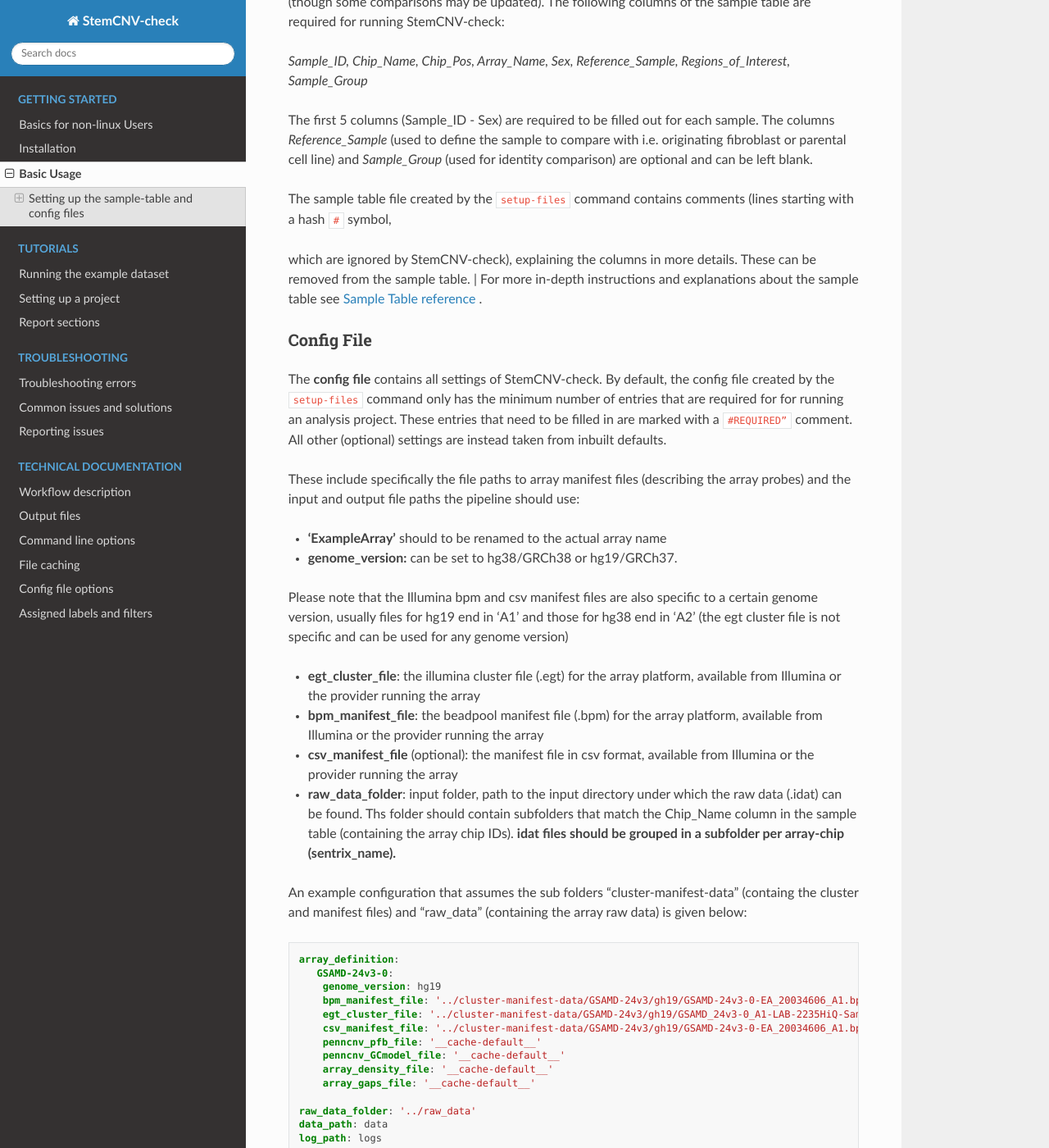
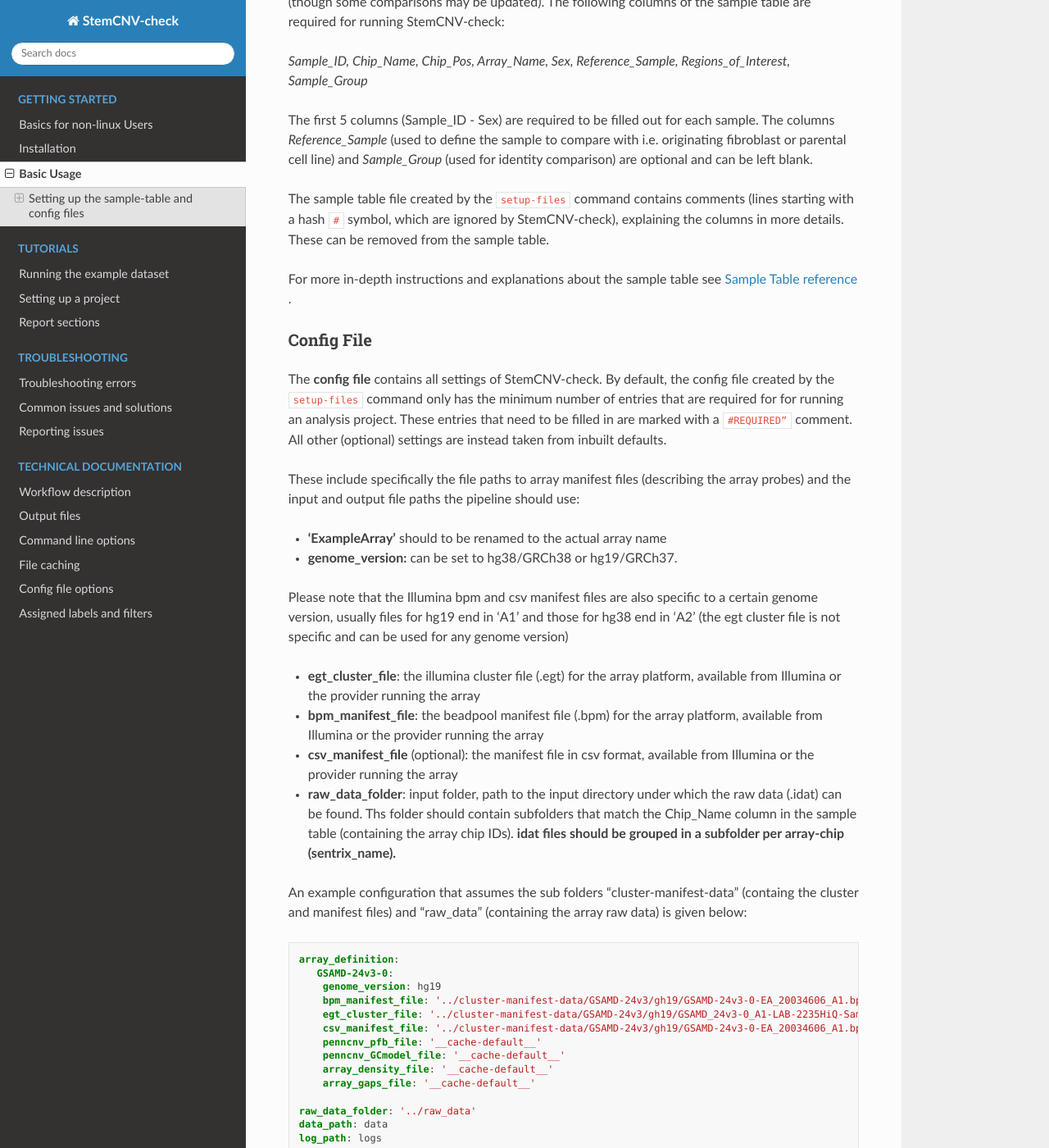
Before and after one commit to bihealth/StemCNV-check, a Sphinx documentation site: the page built from docs/source/basics_usage.rst, in a window 1280 px wide and 1400 px high, scrolled down 1366 px. Shown: the whole window at 82% size. Built offline with Sphinx 7.4.7 and the Read the Docs theme 3.1.0, drawn with Linux system fonts in a browser that asks for light colours; some of the changed text lies outside the part shown.

```diff
--- a/docs/source/basics_usage.rst
+++ b/docs/source/basics_usage.rst
@@ -55,8 +55,8 @@ Sample Table
 |
 | The first 5 columns (Sample_ID - Sex) are required to be filled out for each sample. The columns *Reference_Sample* (used to define the sample to compare with i.e. originating fibroblast or parental cell line) and *Sample_Group* (used for identity comparison) are optional and can be left blank.
 |
-| The sample table file created by the ``setup-files`` command contains comments (lines starting with a hash ``#`` symbol,
-which are ignored by StemCNV-check), explaining the columns in more details. These can be removed from the sample table.
+| The sample table file created by the ``setup-files`` command contains comments (lines starting with a hash ``#`` symbol, which are ignored by StemCNV-check), explaining the columns in more details. These can be removed from the sample table.
+|
 | For more in-depth instructions and explanations about the sample table see :ref:`Sample Table reference <tut-project-setup>` .
 
 Config File
```
Also changed, not shown: other parts of docs/source/basics_usage.rst (+4 -0 lines).
